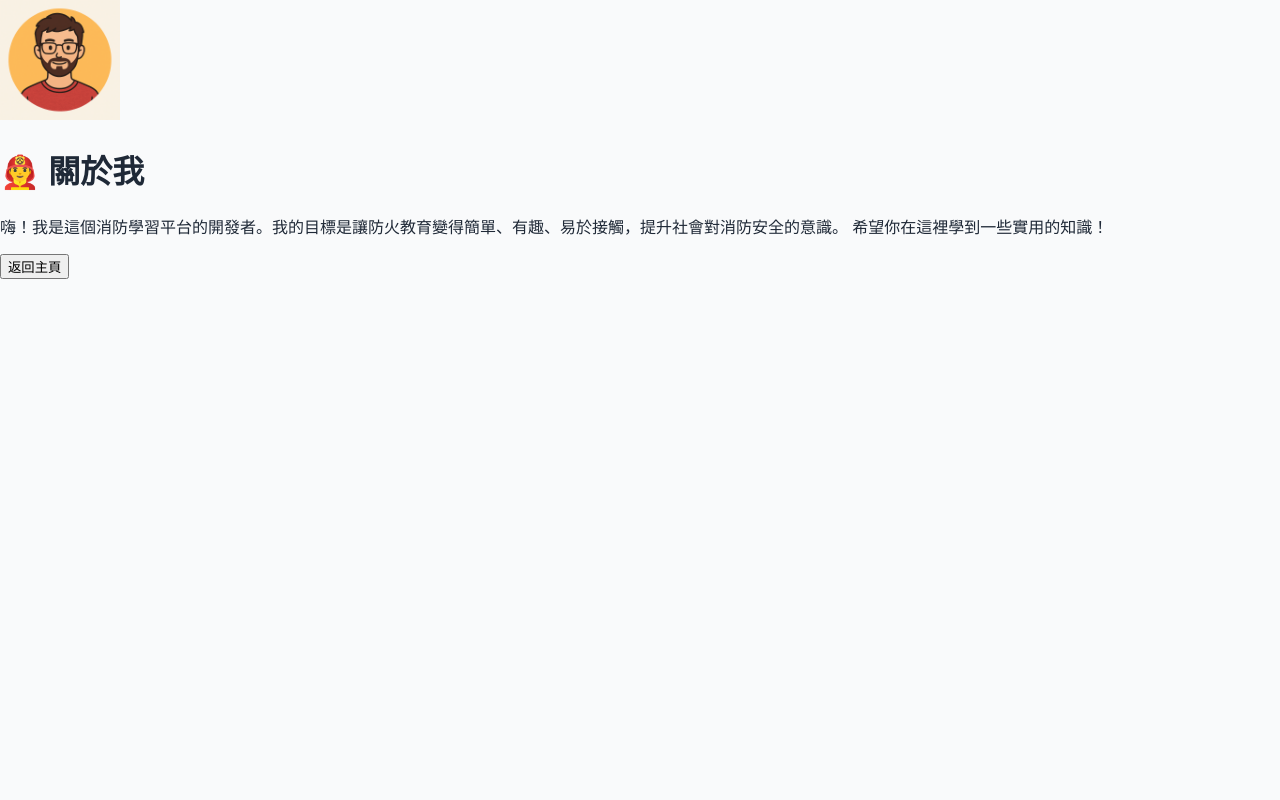
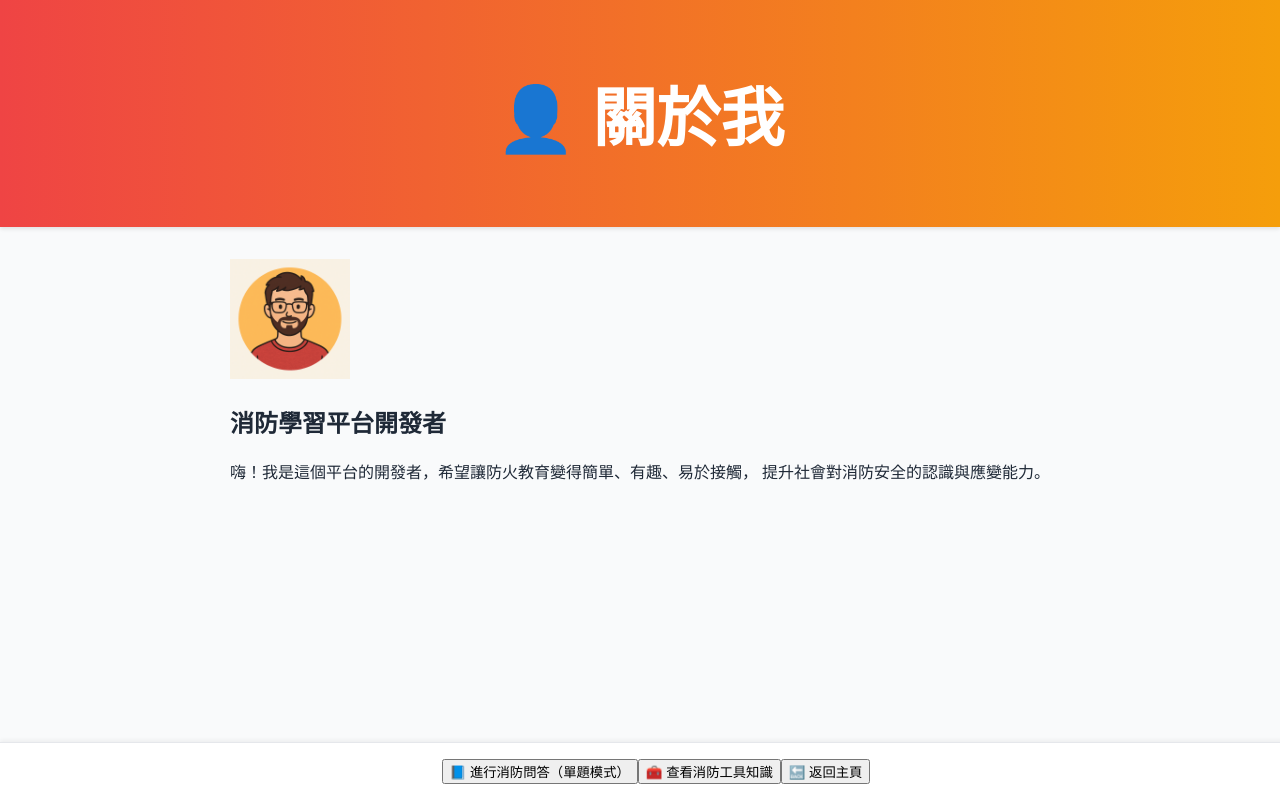
Before and after one commit to shing1223/fire-knowledge-app, a Next.js app: page /about in a window 1280 px wide. Built offline with nearby package versions, Linux system fonts and the light colour scheme.

Commit message:
Update about.tsx

```diff
--- a/pages/about.tsx
+++ b/pages/about.tsx
@@ -3,8 +3,15 @@ import Link from 'next/link'
 
 const AboutPage = () => {
   return (
-    <div className="min-h-screen bg-[var(--background)] p-8 flex flex-col items-center justify-center text-center">
-      <div className="bg-[var(--card-bg)] border border-[var(--card-border)] shadow-lg rounded-xl p-6 max-w-md w-full">
+    <div className="flex flex-col justify-between min-h-screen">
+      {/* Header */}
+      <header className="py-6 text-center bg-white shadow">
+        <h1 className="text-4xl font-extrabold text-red-600">👤 關於我</h1>
+      </header>
+
+      {/* Main */}
+      <main className="flex-1 flex items-center justify-center px-4 py-6 bg-gray-50 text-center">
+        <div className="max-w-md w-full bg-white border border-gray-300 rounded-xl p-6 shadow-lg">
           <Image
             src="/author.png"
             alt="作者 ICON"
@@ -12,17 +19,34 @@ const AboutPage = () => {
             height={120}
             className="rounded-full mx-auto mb-4 border-4 border-[var(--accent)]"
           />
-        <h1 className="text-2xl font-bold text-[var(--primary)] mb-2">👨‍🚒 關於我</h1>
+          <h2 className="text-2xl font-bold text-[var(--primary)] mb-2">消防學習平台開發者</h2>
           <p className="text-[var(--foreground)] text-base leading-relaxed mb-6">
-          嗨！我是這個消防學習平台的開發者。我的目標是讓防火教育變得簡單、有趣、易於接觸，提升社會對消防安全的意識。
-          希望你在這裡學到一些實用的知識！
+            嗨！我是這個平台的開發者，希望讓防火教育變得簡單、有趣、易於接觸，
+            提升社會對消防安全的認識與應變能力。
           </p>
+        </div>
+      </main>
+
+      {/* Footer */}
+      <footer className="bg-white shadow-inner border-t text-sm py-4 w-full">
+        <div className="grid grid-cols-3 w-full text-center">
+          <Link href="/quiz">
+            <button className="w-full bg-orange-500 text-white py-3 rounded-xl text-lg font-semibold shadow-md hover:bg-orange-600 transition transform hover:scale-105">
+              📘 進行消防問答（單題模式）
+            </button>
+          </Link>
+          <Link href="/tools">
+            <button className="w-full bg-blue-500 text-white py-3 rounded-xl text-lg font-semibold shadow-md hover:bg-blue-600 transition transform hover:scale-105">
+              🧰 查看消防工具知識
+            </button>
+          </Link>
           <Link href="/">
-          <button className="px-5 py-2 rounded-lg bg-[var(--primary)] text-white hover:opacity-90 transition">
-            返回主頁
+            <button className="w-full bg-purple-600 text-white py-3 rounded-xl text-lg font-semibold shadow-md hover:bg-purple-700 transition transform hover:scale-105">
+              🔙 返回主頁
             </button>
           </Link>
         </div>
+      </footer>
     </div>
   )
 }
```
Lines whose indentation alone changed are shown as unchanged.
